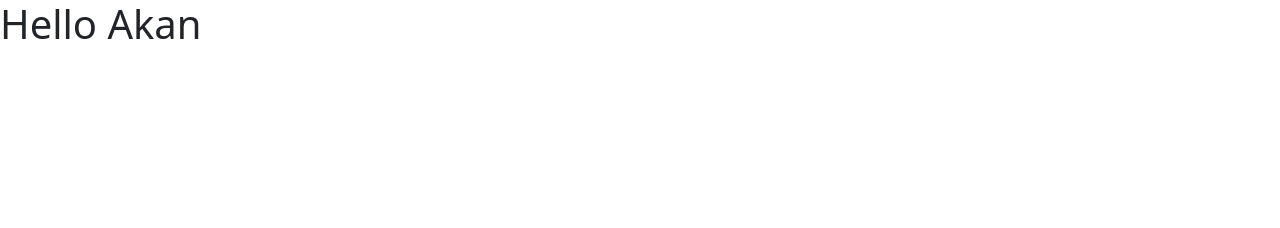
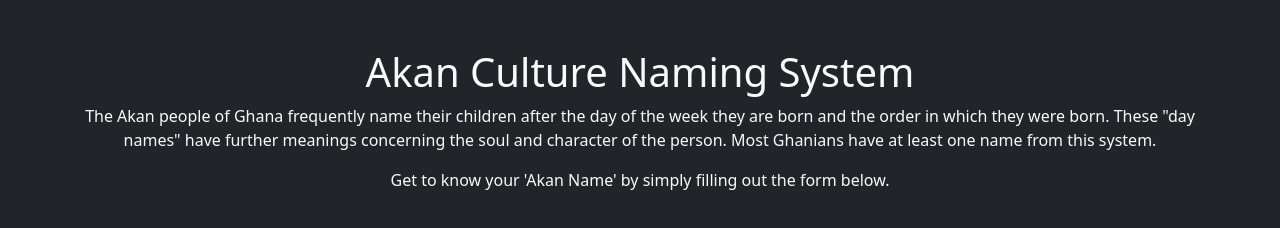
Before and after one commit to LilianNjeri/akan, a plain HTML site: page index.html in a window 1280 px wide. Drawn offline with nearby package versions, Linux system fonts and the light colour scheme.

Commit message:
added title and description of project

```diff
--- a/index.html
+++ b/index.html
@@ -13,8 +13,14 @@
     />
     <title>Akan</title>
 </head>
-<body>
-    <h1>Hello Akan</h1>
+<body class="container-liquid bg-dark text-light p-5 text-center">
+    <div class="container-sm d-flex flex-column justify-content-center align-items-center">
+        <h1>Akan Culture Naming System</h1>
+        <p> The Akan people of Ghana frequently name their children after the day of the week they are born and the order in which they were born. These "day names" have further meanings concerning  the soul and character of the person. Most Ghanians have at least one name from this system.
+        </p>
+        <p class="">Get to know your 'Akan Name' by simply filling out the form below.</p>
+    </div>
+
     <script src="/js/main.js"></script>
     <script
       src="https://cdn.jsdelivr.net/npm/bootstrap@5.1.3/dist/js/bootstrap.bundle.min.js"
```
